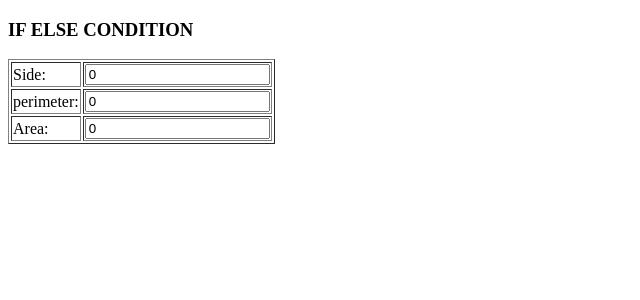
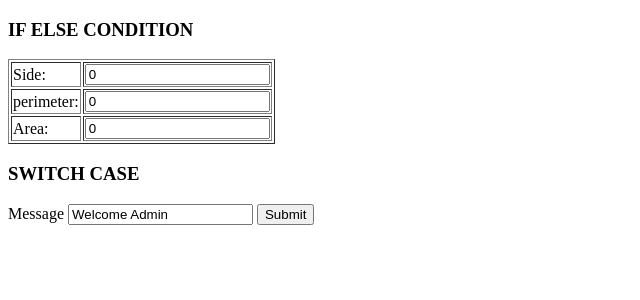
Before and after one commit to MuneebaKhan/PHP_Work-2103C2-, a PHP site: page /Condition.php in a window 1280 px wide. Shown: the top 300 px of the page, without its empty margins (0-640 px from the left). Run offline with PHP 8.4, Linux system fonts and the light colour scheme.

Commit message:
23-9-22 Work

```diff
--- a/Condition.php
+++ b/Condition.php
@@ -48,7 +48,45 @@
         </tr>
     </table>
 
+<h3>SWITCH CASE</h3>
+
+<?php
+    $message = '';
+    $role = 'admin';
+
+    switch($role){
+
+        case 'admin':
+            $message = 'Welcome Admin';
+        break;
+        case 'editor':
+        case 'author':
+            $message = 'Welcome! Do you want to create a new article';
+        break;
+        case 'subscriber':
+            $message = 'Welcome! Checkout some new articles!';
+        break;
+        default:
+            $message = 'You are not authorized to acces this page';
+    }
 
 
+?>
+
+<form>
+    <label for="msg">Message</label>
+    <input type="text" value = "<?= $message ?>" name = "message" id = "msg">
+
+    <input type= "submit" value = "Submit" onclick = "ClickEvent()">
+</form>
+
+
+
+<script>
+    function ClickEvent(){
+           var ValueGet =  document.getElementById('msg').value;
+           alert("Successfully!! "+ValueGet);
+    }
+</script>
 </body>
 </html>
```
Also changed, not shown: Global.php (added, +51 -0 lines).
